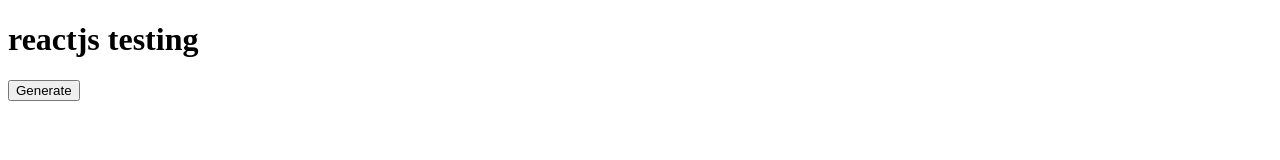
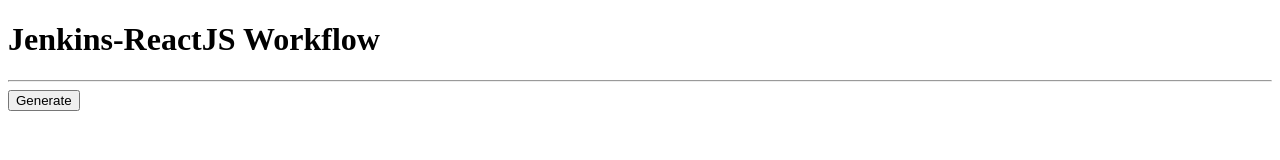
Before and after one commit to ali3nnn/jenkins-test, a website: page index.html in a window 1280 px wide. Drawn offline with nearby package versions, Linux system fonts and the light colour scheme.

Commit message:
react update

```diff
--- a/index.html
+++ b/index.html
@@ -8,7 +8,8 @@
 </head>
 
 <body>
-    <h1>reactjs testing</h1>
+    <h1>Jenkins-ReactJS Workflow</h1>
+    <hr>
     <div class="react-component"></div>
 
     <!-- Load React. -->
```
